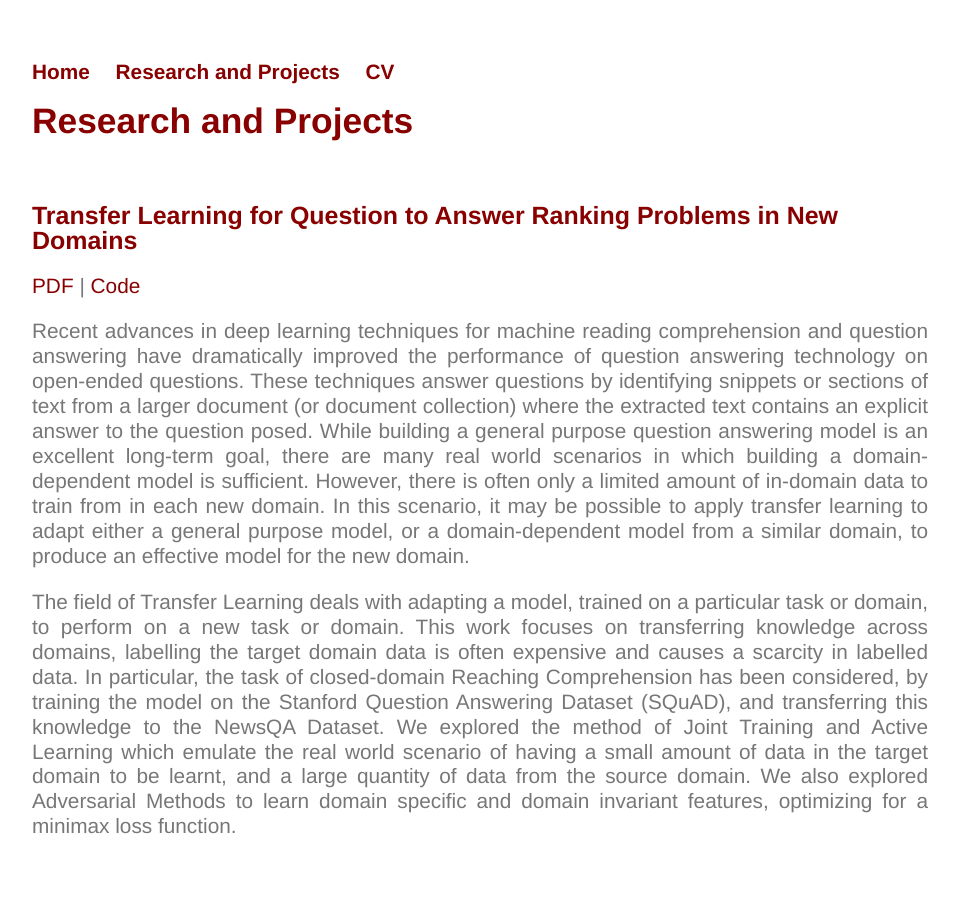
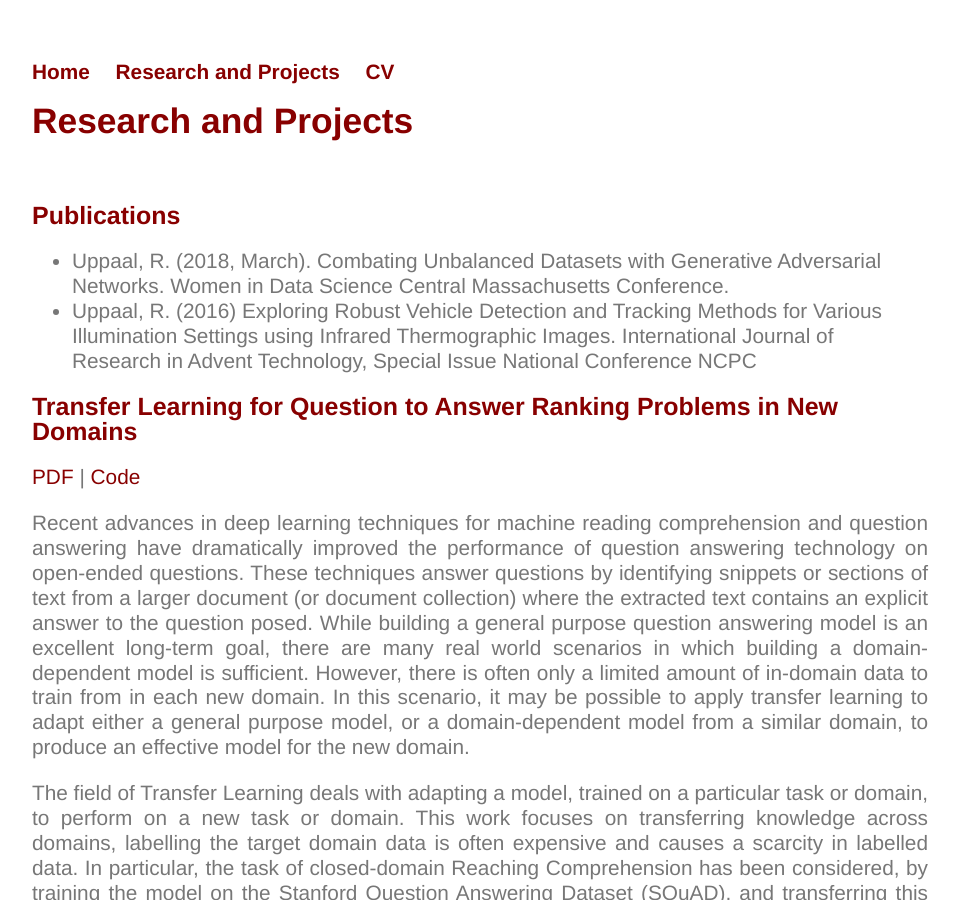
Before and after one commit to Uppaal/Uppaal.github.io, a Jekyll site: the page built from projects/index.html, in a window 1280 px wide and 900 px high. Shown: the whole window, without its empty margins (160-1119 px from the left). Built offline with Jekyll 4.4.1, drawn with Linux system fonts in a browser that asks for light colours.

Commit message:
Update index.html

```diff
--- a/projects/index.html
+++ b/projects/index.html
@@ -5,6 +5,15 @@ title: Research and Projects
 
 	<h1>{{ page.title }}</h1>
 	<p><br></p>
+
+	<h2>Publications</h2>
+	<ul>
+	<li> Uppaal, R. (2018, March). Combating Unbalanced Datasets with Generative Adversarial Networks. Women in Data
+		Science Central Massachusetts Conference.</li>
+	<li>Uppaal, R. (2016) Exploring Robust Vehicle Detection and Tracking Methods for Various Illumination Settings using
+Infrared Thermographic Images. International Journal of Research in Advent Technology, Special Issue National
+	Conference NCPC</li>
+	</ul>
 
 	<h2>Transfer Learning for Question to Answer Ranking Problems in New Domains</h2>
 	<p><a href="https://drive.google.com/file/d/1Qq6WlCYa9Zaws5OHORRjNV96LyY8I8k5/view?usp=sharing">PDF</a> | <a href="https://github.com/Uppaal/bi-att-flow">Code</a>
```
